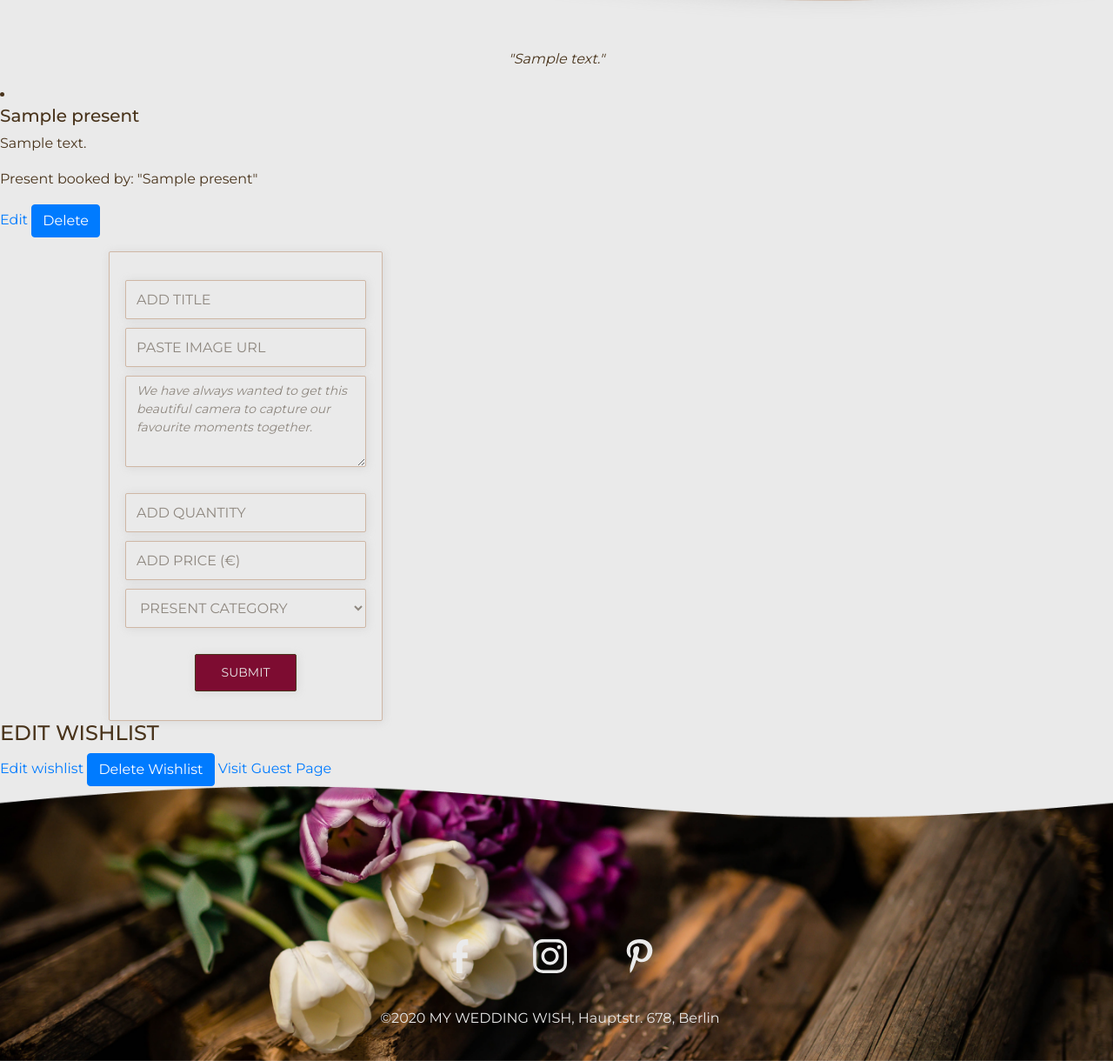
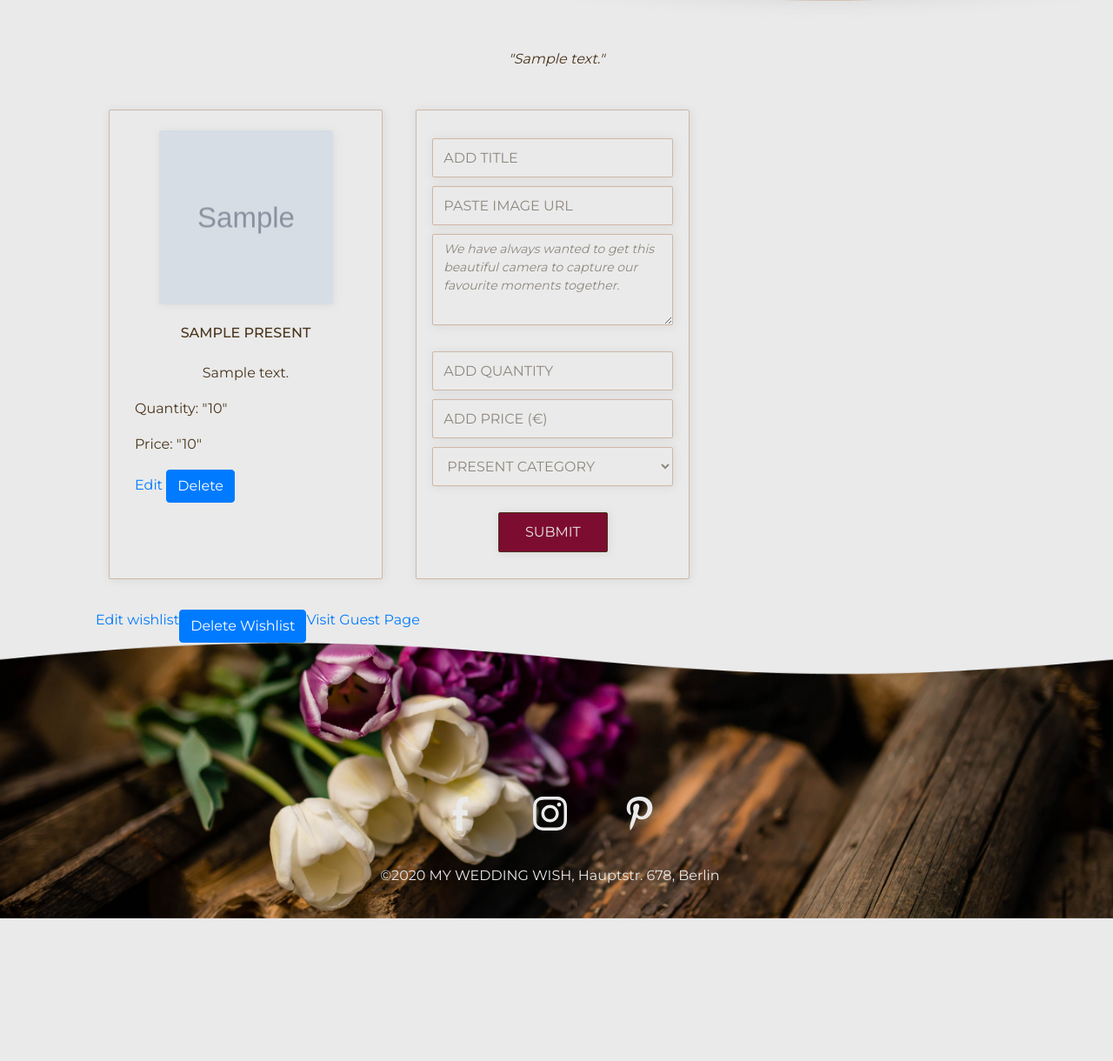
Before and after one commit to valentina-b/book-my-wedding-wish, a Flask app: a page that uses templates/owner_view.html in a window 1280 px wide. Shown: the part 404-1624 px from the top of the page at 87% size. After the commit the page ends 1460 px from the top, so only its background shows below. Run offline with Flask 2, Linux system fonts and the light colour scheme; grey boxes marked "Sample" are stand-in pictures; a database or web service that is not in the repository returns one stand-in record (values such as "Sample title"); some libraries are stand-ins or nearby versions.

Commit message:
Display presents in cards

```diff
--- a/static/css/style.css
+++ b/static/css/style.css
@@ -49,6 +49,13 @@ h1 {
 
 h3 {
     font-size: 20px;
+}
+
+h4 {
+    font-size: 16px;
+    text-transform: uppercase;
+    text-align: center;
+    margin-bottom: 25px;
 }
 
 label {
@@ -270,6 +277,7 @@ form {
 .wishlist-description-p {
     display: block;
     margin: auto;
+    margin-bottom: 45px;
     max-width: 770px;
 }
 
@@ -283,7 +291,7 @@ form {
     font-style: italic;
 }
 
-.present-form-div, .present-form-div textarea {
+.present-form-div, .present-description, .present-div {
     width: 315px;
     height: 540px;
     border: 1px solid var(--app-color-supporting-2);
@@ -291,12 +299,12 @@ form {
     box-shadow: var(--box-shadow);
     background-color: var(--app-color-subtle);
     color: var(--app-color-text);
-    font-size: 14px;
 }
 
 .present-description {
     height: 105px!important;
     margin-bottom: 30px!important;
+    font-size: 14px;
 }
 
 .present-form-div input, .present-form-div textarea, .present-form-div select {
@@ -311,6 +319,24 @@ form {
 
 .cta-present-form {
     margin: 30px auto 0 auto;
+}
+
+.present-img-div {
+    width: 200px;
+    height: 200px;
+    border-radius: var(--border-radius);
+    box-shadow: var(--box-shadow);
+    margin: 23px auto;
+}
+
+.present-content-div {
+    width: 255px;
+    height: 260px;
+    margin: auto;
+}
+
+.present-card, .present-card-form {
+    margin-bottom: 35px;
 }
 
 /* Footer */
--- a/templates/owner_view.html
+++ b/templates/owner_view.html
@@ -17,31 +17,33 @@
 {% endblock %}
 
 {% block content %}
-<!-- <h1>WELCOME OWNER</h1>
-<p>here add presents below</p>
+<div class="container">
+    <div class="row">
+        <p class="text-center font-italic wishlist-description-p">"{{ the_wishlist.wishlist_description }}"</p>
+    </div>
+</div>
 
-<p>THIS IS THE DOC ID: {{ wishlist_id }}</p>
-<p>wishlist username: {{ wishlist_username }}</p>
-<p>THIS IS THE WHOLE DOC: {{ the_wishlist }}</p>
-
-<h4>THESE ARE ALL PRESENTS IN THE DOC ABOVE:</h4> -->
-
-<!-- <h1>"{{ the_wishlist.wishlist_name }}"</h1>
-<h3 class="text-center">{{ the_wishlist.wishlist_wedding_location }} - {{ the_wishlist.wishlist_wedding_date }}</h3> -->
-<p class="text-center font-italic wishlist-description-p">"{{ the_wishlist.wishlist_description }}"</p>
-
-<p>
+<section id="section-presents">
+    <div class="container">
+        <div class="presents">
+            <div class="row ">
+                <!-- <div class="present"> -->
                     {% for present in displayed_presents %}
-        <li>
-            <h5>{{ present.present_title }}</h5>
-            <p>{{ present.present_description }}</p>
-            <p>Present booked by: "{{ present.present_booked_by_name }}"</p>
+                        <div class="col-lg-4 present-card">
+                        <div class="present-div">
+                            <div class="present-img-div" style="background: url({{ present.present_header_image_URL}}) no-repeat center; background-size: 300px; filter: opacity(0.9);">
+                            </div>
+                            <div class="present-content-div">
+                                <h4 class="">{{ present.present_title }}</h4>
+                                <p class="text-center">{{ present.present_description }}</p>
+                                <p class="">Quantity: "{{ present.present_quantity }}"</p>
+                                <p class="">Price: "{{ present.present_price }}"</p>
                                 <a href="{{ url_for('edit_present', wishlist_username=wishlist_username, present_id=present._id) }}" class="">Edit</a>
                                 <!-- Button trigger modal - Present-->
                                 <button type="button" class="btn btn-primary" data-toggle="modal" data-target="#presentModal{{ present._id }}">
                                     Delete
                                 </button>
-        </li>
+                            </div>
 
                             <!-- Present Modal -->
                             <div class="modal fade" id="presentModal{{ present._id }}" tabindex="-1" role="dialog" aria-labelledby="exampleModalLabel" aria-hidden="true">
@@ -63,37 +65,11 @@
                                     </div>
                                 </div>
                             </div>
-{% endfor %}
-</p>
-
-<!-- <section id="section-form">
-    <div class="container">
-        <div class="form-text">
-            <h3 class="text-center">FORM TO SUBMIT NEW PRESENTS</h3>
-            <p class="text-center form-p">Sed ut perspiciatis unde omnis iste natus error sit voluptatem accusantium doloremque laudantium, totam rem.</p>
-        </div>
-        <div class="row">
-            <form action="{{ url_for('add_new_present', wishlist_username=wishlist_username) }}" method="POST">
-                <div class="form-group">
-
-                    <label for="present_description">Present Description</label>
-                    <input type="text" class="form-control" id="present_description" name="present_description">
-
-                    <label for="present_header_image_URL">Present Header Image</label>
-                    <input type="text" class="form-control" id="present_header_image_URL" name="present_header_image_URL">
-                    <button type="submit" class="cta cta-button">Submit</button>
-                </div>
-            </form>
                         </div>
                         </div>
-</section> -->
-
-
-
-
-<section id="section-presents">
-    <div class="container">
-
+                    {% endfor %}
+                <!-- </div> -->
+                <div class="col-lg-4 present-card-form">
                         <div class="present-form-div">
 
                                 <form action="{{ url_for('add_new_present', wishlist_username=wishlist_username) }}" method="POST">
@@ -132,16 +108,22 @@
 
                         </div>
                 </div>
+            </div>
+        </div>
+    </div>
 </section>
 
 
-<h4>EDIT WISHLIST</h4>
+<div class="container">
+    <div class="row">
         <a href="{{ url_for('edit_wishlist', wishlist_username=wishlist_username) }}">Edit wishlist</a>
         <!-- Button trigger modal - Wishlist -->
         <button type="button" class="btn btn-primary" data-toggle="modal" data-target="#wishlistModal">
             Delete Wishlist
         </button>
         <a href="{{ url_for('guest_view_static', wishlist_username=wishlist_username) }}" target="_blank" class="">Visit Guest Page</a>
+    </div>
+</div>
 
 
 
@@ -169,4 +151,5 @@
 </div>
 
 
+</div>
 {% endblock %}
--- a/templates/present_editing.html
+++ b/templates/present_editing.html
@@ -26,7 +26,7 @@
                         <input type="url" class="form-control" id="present_header_image_URL" name="present_header_image_URL" placeholder="Paste Image URL" value="{{ present.present_header_image_URL }}">
                         <!-- present description -->
                         <label class="d-none" for="present_description">Present Description</label>
-                        <textarea class="form-control present-description" id="present_description" name="present_description" rows="4" maxlength="130" placeholder="We have always wanted to get this beautiful camera to capture our moments together" value="{{ present.present_description }}"></textarea>
+                        <textarea class="form-control present-description" id="present_description" name="present_description" rows="4" maxlength="130" placeholder="We have always wanted to get this beautiful camera to capture our moments together">{{ present.present_description }}</textarea>
 
                         <!-- present quantity -->
                         <label class="d-none" for="present_quantity">Present Quantity</label>
```
Lines whose indentation alone changed are shown as unchanged.
